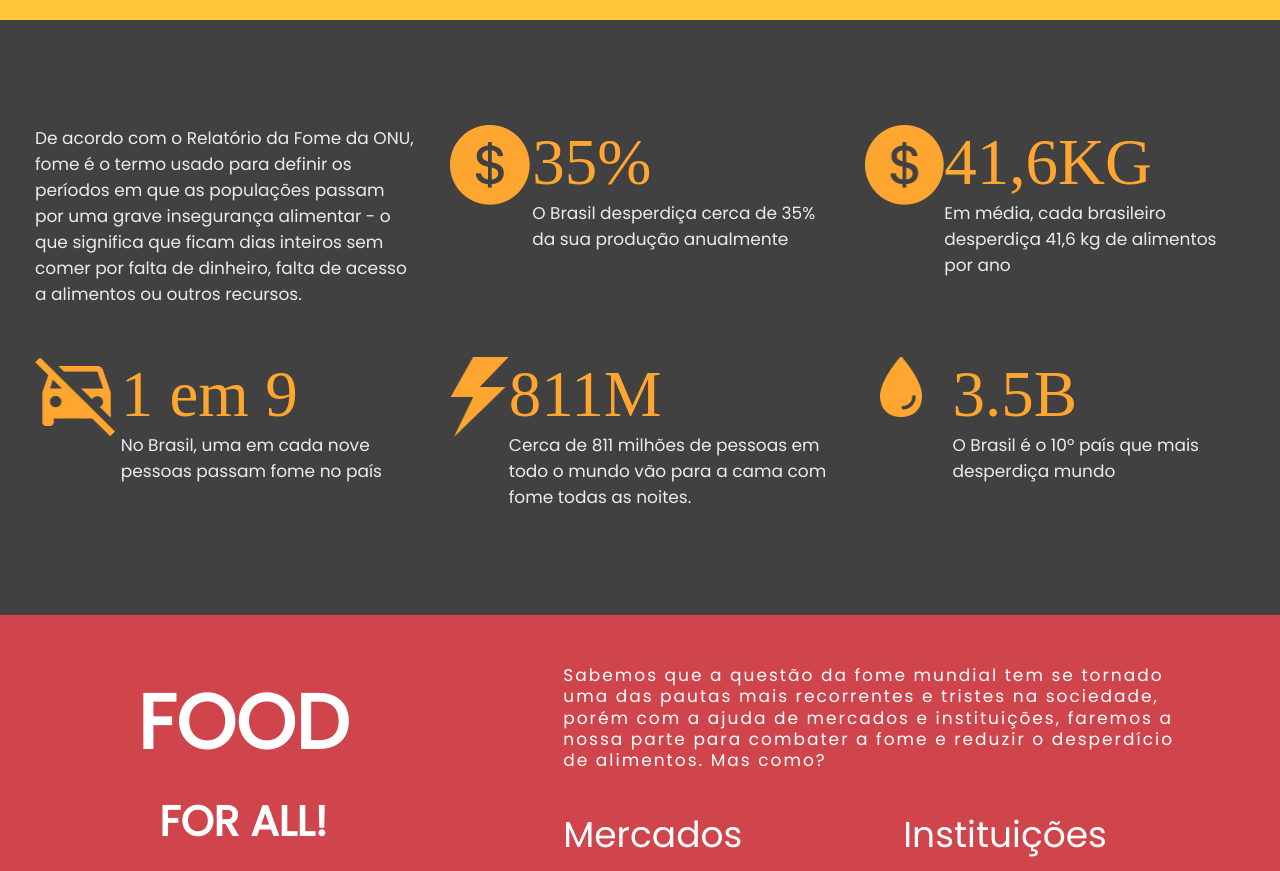
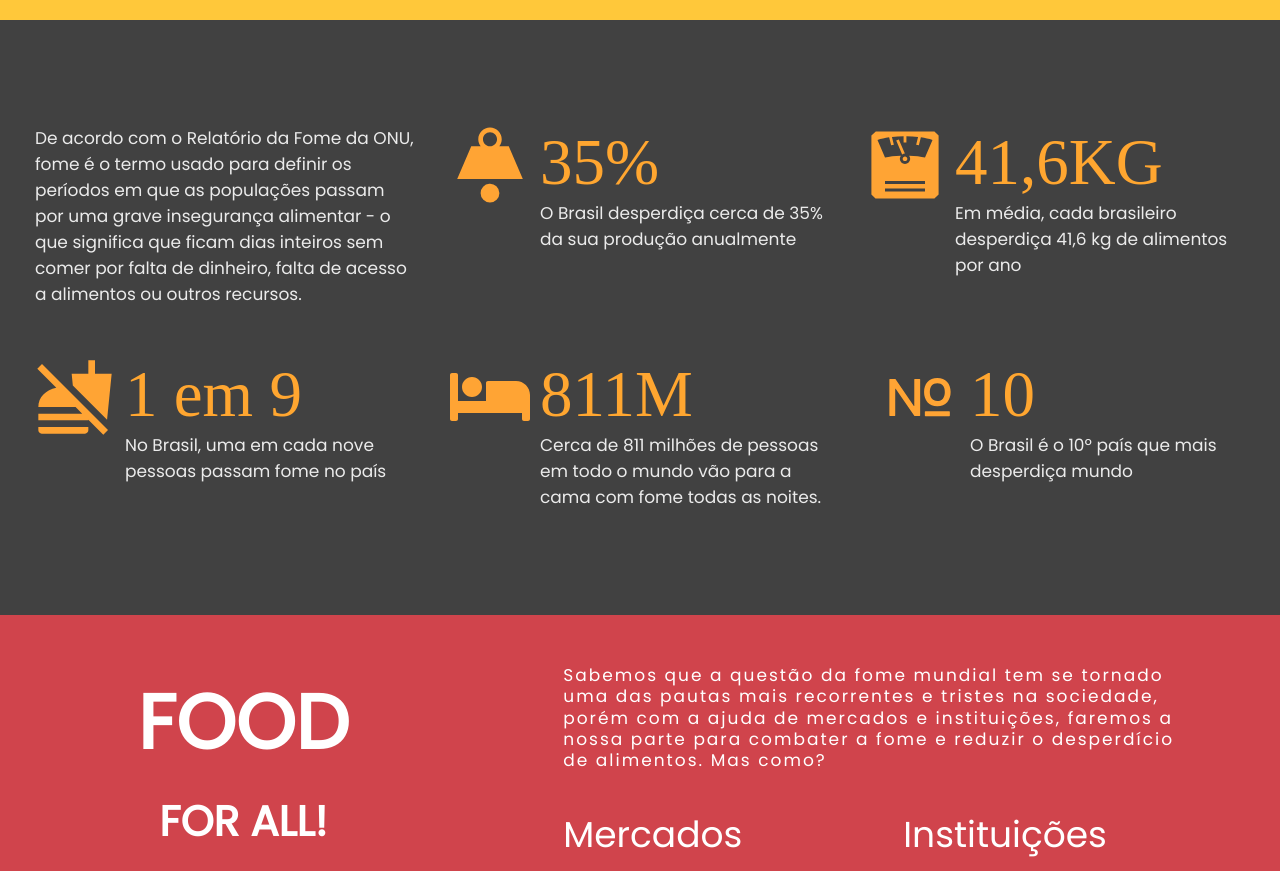
Before and after one commit to WesleyRabachiniRibeiro/Global-Impact, a React (Create React App) app in the folder global/: page / in a window 1280 px wide. Shown: the part 780-1651 px from the top of the page. Built offline with nearby package versions, Linux system fonts and the light colour scheme; a web font is replaced by a local one.

Commit message:
Arrumando os icones do body

```diff
--- a/global/src/components/home/body/secondBody/SecondBody.jsx
+++ b/global/src/components/home/body/secondBody/SecondBody.jsx
@@ -1,9 +1,9 @@
 import React from 'react'
 import { SecondStyled } from './styled'
-import MoneyIcon from '../../../../assets/Img/MoneyIcon.png'
-import CarIcon from '../../../../assets/Img/CarFeatureIcon.png'
-import RayIcon from '../../../../assets/Img/RayIcon.png'
-import DropIcon from '../../../../assets/Img/DropIcon.png'
+import { GiWeightScale, GiWeightCrush } from 'react-icons/gi'
+import {MdNoFood} from 'react-icons/md'
+import {FaBed} from 'react-icons/fa'
+import {AiOutlineFieldNumber} from 'react-icons/ai'
 
 export default function SecondBody() {
     return (
@@ -17,7 +17,7 @@ export default function SecondBody() {
                     </div>
                     <div className="bloco">
                         <div className="logo">
-                            <img src={MoneyIcon} alt='Money Icon'/>
+                            <GiWeightCrush/>
                         </div>
                         <div className="texto-card">
                             <h2>35%</h2>
@@ -26,7 +26,7 @@ export default function SecondBody() {
                     </div>
                     <div className="bloco">
                         <div className="logo">
-                            <img src={MoneyIcon} alt='Money Icon'/>
+                            <GiWeightScale/>
                         </div>
                         <div className="texto-card">
                             <h2>41,6KG</h2>
@@ -38,7 +38,7 @@ export default function SecondBody() {
                 <div className="sessao-2">
                     <div className="bloco">
                         <div className="logo carIcon">
-                            <img src={CarIcon} alt='Car Icon'/>
+                            <MdNoFood/>
                         </div>
                         <div className="texto-card">
                             <h2>1 em 9</h2>
@@ -47,7 +47,7 @@ export default function SecondBody() {
                     </div>
                     <div className="bloco">
                         <div className="logo">
-                            <img className="ray-img" src={RayIcon} alt='Ray Icon'/>
+                            <FaBed/>
                         </div>
                         <div className="texto-card">
                             <h2>811M</h2>
@@ -56,10 +56,10 @@ export default function SecondBody() {
                     </div>
                     <div className="bloco">
                         <div className="last-logo">
-                            <img className="drop-img" src={DropIcon} alt='Drop Icon'/>
+                            <AiOutlineFieldNumber/>
                         </div>
                         <div className="texto-card">
-                            <h2>3.5B</h2>
+                            <h2>10</h2>
                             <p>O Brasil é o 10º país que mais desperdiça mundo</p>
                         </div>
                     </div>
--- a/global/src/components/home/body/secondBody/styled.js
+++ b/global/src/components/home/body/secondBody/styled.js
@@ -93,4 +93,10 @@ export const  SecondStyled = styled.section`
             margin: 10px 27px 10px 0;
         }
     }
+    svg{
+        fill: #ffa434;
+        width: 80px;
+        height: 80px;
+        margin-right: 10px;
+    }
 `
```
